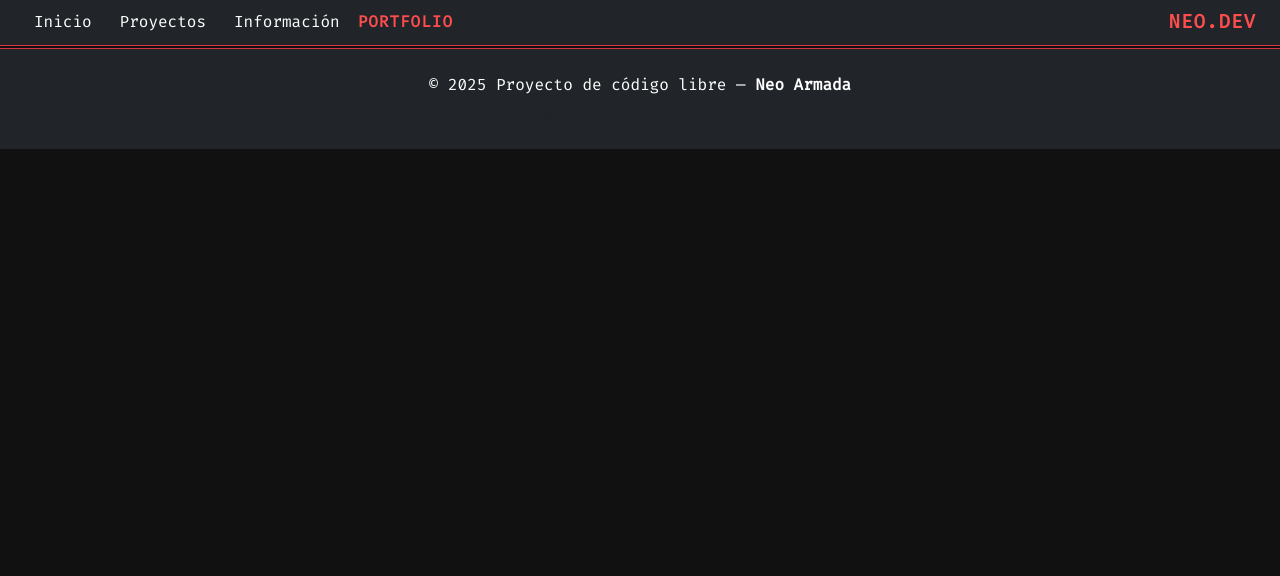
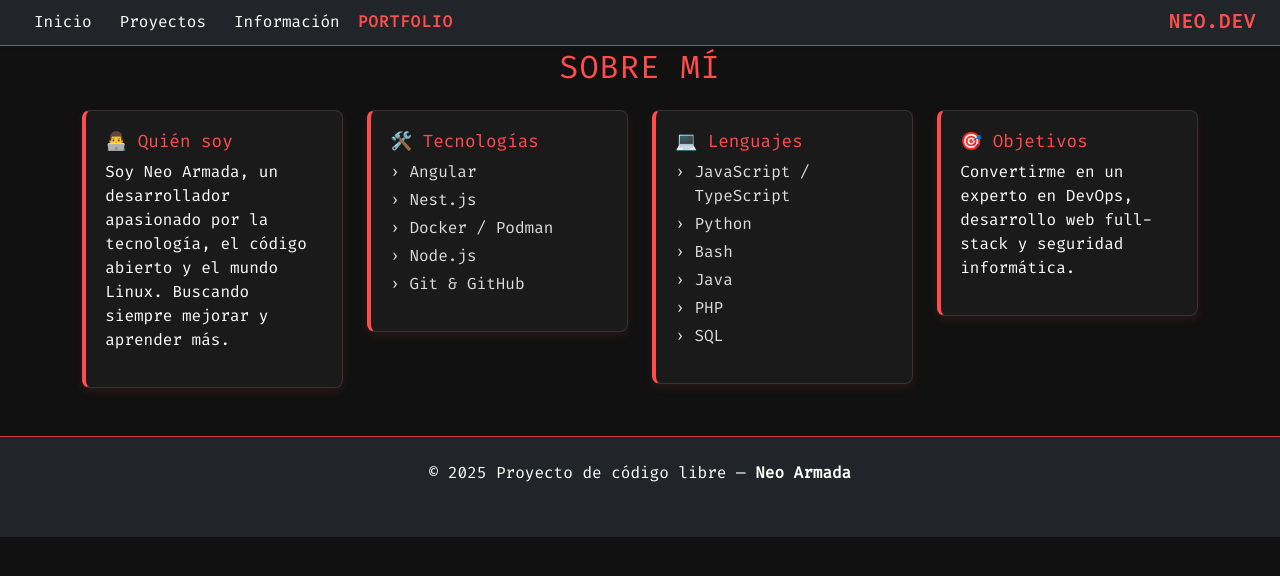
Before and after one commit to Neoarmadam/Portfolio, an Angular app in the folder portfolio_personal/: page / in a window 1280 px wide. Shown: the top 576 px of the page. Built offline with nearby package versions, Linux system fonts and the light colour scheme.

Commit message:
Inicio creado
Se ha creado y diseñado el componente inicio.

```diff
--- a/portfolio_personal/src/app/app.routes.ts
+++ b/portfolio_personal/src/app/app.routes.ts
@@ -3,7 +3,7 @@ import { InicioComponent } from './inicio/inicio.component';
 
 export const routes: Routes = [
     {
-        path: 'inicio',
+        path: '',
         component: InicioComponent,
     }
 ];
--- a/portfolio_personal/src/app/header/header.component.html
+++ b/portfolio_personal/src/app/header/header.component.html
@@ -1,7 +1,7 @@
 <header class="fixed-top bg-dark d-flex justify-content-between align-items-center px-4 py-2 border-bottom border-danger shadow-sm">
   <nav>
     <ul class="list-inline mb-0">
-      <li class="list-inline-item"><a class="nav-link-custom" href="#">Inicio</a></li>
+      <li class="list-inline-item"><a class="nav-link-custom" routerLink="inicio">Inicio</a></li>
       <li class="list-inline-item"><a class="nav-link-custom" href="#">Proyectos</a></li>
       <li class="list-inline-item"><a class="nav-link-custom" href="#">Información</a></li>
       <li class="list-inline-item"><span class="nav-highlight">Portfolio</span></li>
--- a/portfolio_personal/src/app/inicio/inicio.component.css
+++ b/portfolio_personal/src/app/inicio/inicio.component.css
@@ -0,0 +1,39 @@
+.section-title {
+    font-family: 'Fira Code', monospace;
+    color: #ff4d4d;
+    text-transform: uppercase;
+    letter-spacing: 1px;
+}
+
+.info-card {
+    background-color: #1a1a1a;
+    border: 1px solid #333;
+    border-left: 4px solid #ff4d4d;
+    border-radius: 8px;
+    padding: 1.2rem;
+    color: white;
+    font-family: 'Fira Code', monospace;
+    box-shadow: 0 4px 10px rgba(255, 77, 77, 0.1);
+    transition: transform 0.3s ease, box-shadow 0.3s ease;
+}
+
+.info-card:hover {
+    transform: translateY(-5px);
+    box-shadow: 0 6px 16px rgba(255, 77, 77, 0.2);
+}
+
+.info-card h3 {
+    color: #ff4d4d;
+    font-size: 1.1rem;
+    margin-bottom: 0.5rem;
+}
+
+.info-card ul {
+    padding-left: 1.2rem;
+}
+
+.info-card ul li {
+    list-style: "› ";
+    color: #ddd;
+    margin-bottom: 4px;
+}
--- a/portfolio_personal/src/app/inicio/inicio.component.html
+++ b/portfolio_personal/src/app/inicio/inicio.component.html
@@ -1 +1,45 @@
-<p>inicio works!</p>
+<section class="container my-5">
+    <h2 class="section-title text-center mb-4">Sobre mí</h2>
+    <div class="row g-4">
+      <div class="col-md-6 col-lg-3">
+        <div class="info-card">
+          <h3>👨‍💻 Quién soy</h3>
+          <p>Soy Neo Armada, un desarrollador apasionado por la tecnología, el código abierto y el mundo Linux. Buscando siempre mejorar y aprender más.</p>
+        </div>
+      </div>
+
+      <div class="col-md-6 col-lg-3">
+        <div class="info-card">
+          <h3>🛠️ Tecnologías</h3>
+          <ul>
+            <li>Angular</li>
+            <li>Nest.js</li>
+            <li>Docker / Podman</li>
+            <li>Node.js</li>
+            <li>Git & GitHub</li>
+          </ul>
+        </div>
+      </div>
+
+      <div class="col-md-6 col-lg-3">
+        <div class="info-card">
+          <h3>💻 Lenguajes</h3>
+          <ul>
+            <li>JavaScript / TypeScript</li>
+            <li>Python</li>
+            <li>Bash</li>
+            <li>Java</li>
+            <li>PHP</li>
+            <li>SQL</li>
+          </ul>
+        </div>
+      </div>
+
+      <div class="col-md-6 col-lg-3">
+        <div class="info-card">
+          <h3>🎯 Objetivos</h3>
+          <p>Convertirme en un experto en DevOps, desarrollo web full-stack y seguridad informática.</p>
+        </div>
+      </div>
+    </div>
+</section>
```
